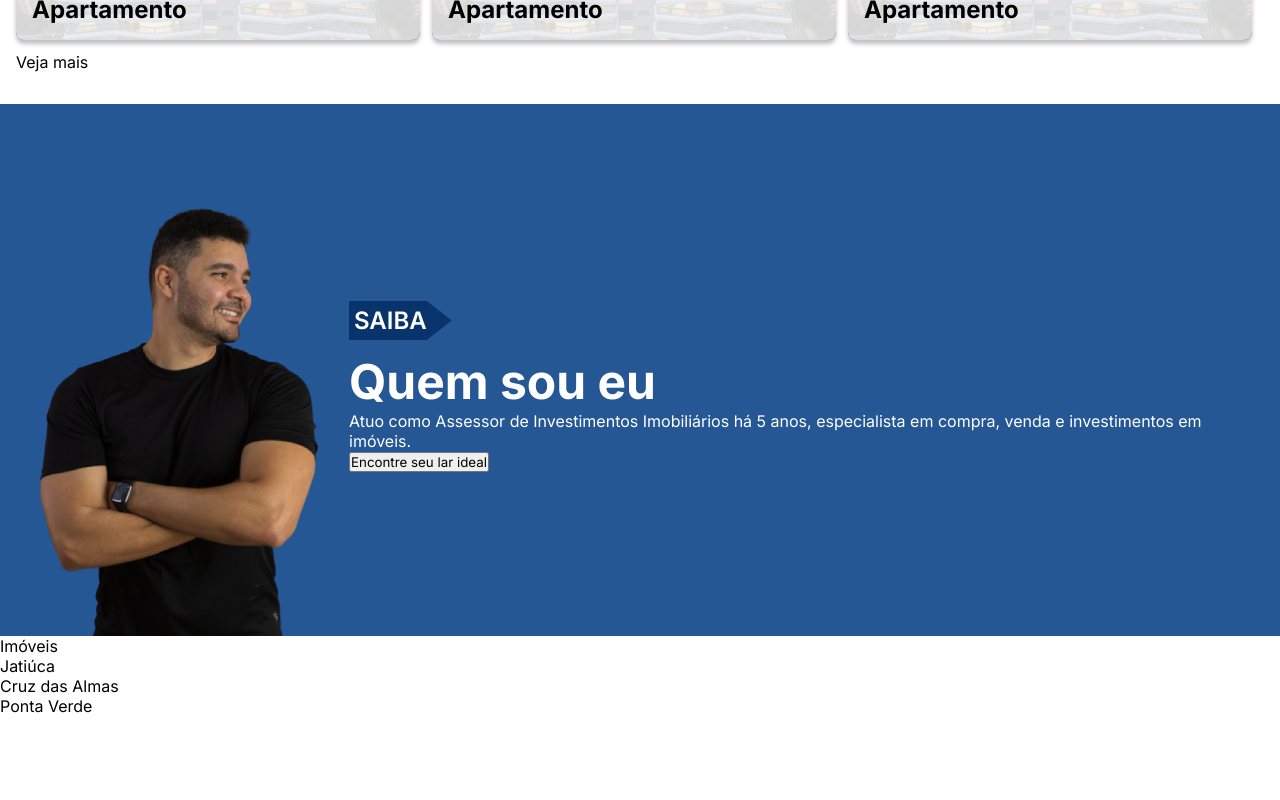
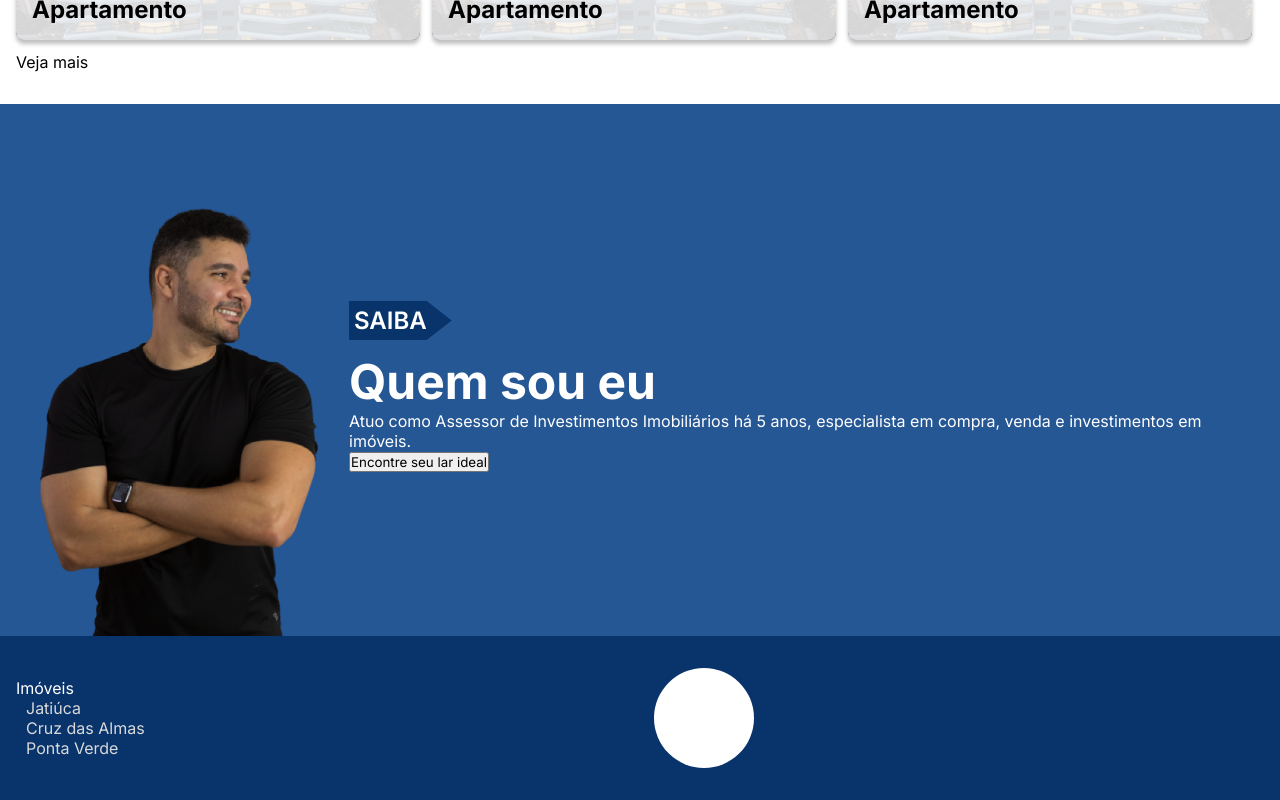
Before and after one commit to DiasJulia/wh-imoveis, a Next.js app: page / in a window 1280 px wide. Shown: the part 1956-2756 px from the top of the page. Before the commit the page ends 2672 px from the top, so only its background shows below. Built offline with nearby package versions, Linux system fonts and the light colour scheme.

Commit message:
feat: footer component

```diff
--- a/src/components/Footer/index.tsx
+++ b/src/components/Footer/index.tsx
@@ -1,23 +1,27 @@
 import Link from 'next/link'
 import React from 'react'
-import {Container} from './styles';
+import {Container, Logo, Navigation} from './styles';
 
 const Footer = () => {
     const bairros = ["Jatiúca", "Cruz das Almas", "Ponta Verde"];
   return (
     <Container>
-    <nav>
+    <Navigation>
         <ul>
             <li>
                 <Link href="/imoveis">Imóveis</Link>
             </li>
+            <ul>
             {bairros.map((bairro) => {
                 return <li key={bairro}>
                     <Link href={`/imoveis?bairro=${encodeURIComponent(bairro)}`}>{bairro}</Link>
                 </li>
                 })}
+            </ul>
         </ul>
-    </nav>
+    </Navigation>
+    <Logo></Logo>
+    <div></div>
     </Container>
   )
 }
--- a/src/components/Footer/styles.ts
+++ b/src/components/Footer/styles.ts
@@ -1,3 +1,31 @@
 import styled from "styled-components";
 
-export const Container = styled.div``;
+export const Container = styled.div`
+  background-color: #09346b;
+  width: 100%;
+  padding: 2em max(calc(100vw - 1400px) / 2, 1rem);
+
+  display: flex;
+  flex-wrap: wrap;
+  justify-content: space-between;
+  align-items: center;
+`;
+
+export const Navigation = styled.nav`
+  color: #fff;
+  ul {
+    list-style-type: none;
+  }
+
+  ul ul {
+    margin-left: 10px;
+    color: #d9d9d9;
+  }
+`;
+
+export const Logo = styled.div`
+  border-radius: 50%;
+  background-color: #fff;
+  width: 100px;
+  height: 100px;
+`;
```
